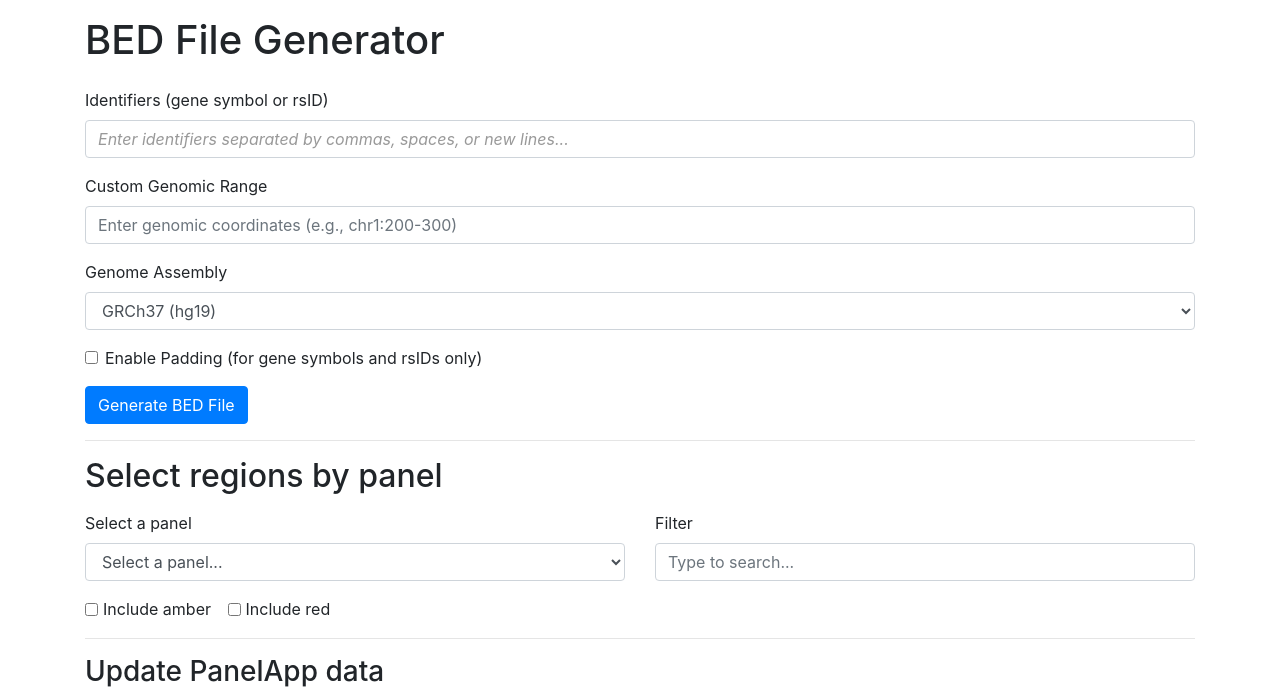
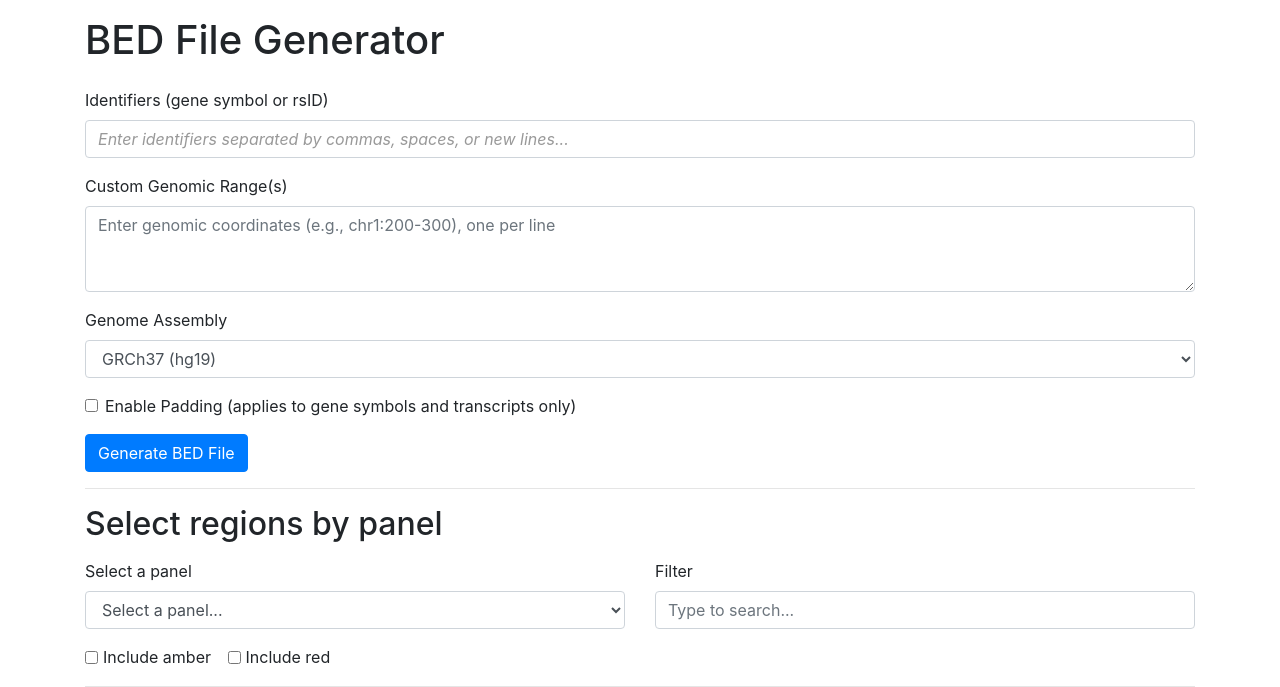
Before and after one commit to g-pyxl/bed_generator, a Flask app: page /bed_generator/ in a window 1280 px wide. Shown: the part 96-783 px from the top of the page. Run offline with Flask 3, Linux system fonts and the light colour scheme; data that the repository does not hold is empty; some libraries are stand-ins or nearby versions.

Commit message:
Post iacc changes

```diff
--- a/app/bed_generator/routes.py
+++ b/app/bed_generator/routes.py
@@ -12,7 +12,16 @@ def index():
         padding_3 = request.form.get('padding_3', 0, type=int)
 
         try:
-            results = process_identifiers(identifiers, coordinates, assembly, padding_5, padding_3)
+            results = []
+            # Process identifiers (genes, rsIDs) only once
+            if identifiers.strip():
+                results.extend(process_identifiers(identifiers, '', assembly, padding_5, padding_3))
+
+            # Process each coordinate separately
+            coordinate_list = [coord.strip() for coord in coordinates.split('\n') if coord.strip()]
+            for coord in coordinate_list:
+                results.extend(process_identifiers('', coord, assembly, padding_5, padding_3))
+
             session['results'] = results
             return redirect(url_for('bed_generator.results'))
         except ValueError as e:
--- a/app/bed_generator/utils.py
+++ b/app/bed_generator/utils.py
@@ -341,7 +341,7 @@ def process_identifiers(identifiers, coordinates, assembly, padding_5, padding_3
 
                 mane_transcript = cursor.fetchone()
 
-                if mane_transcript == '113':
+                if mane_transcript:
                     transcript_id, stable_id, stable_id_version = mane_transcript
                     print(f"MANE transcript for gene {identifier}: {stable_id}.{stable_id_version}")
 
--- a/app/templates/bed_generator.html
+++ b/app/templates/bed_generator.html
@@ -10,8 +10,8 @@
             <div class="form-control" id="identifiers" contenteditable="true" data-placeholder="Enter identifiers separated by commas, spaces, or new lines..."></div>
         </div>
         <div class="mb-3">
-            <label for="coordinates" class="form-label">Custom Genomic Range</label>
-            <input type="text" class="form-control" id="coordinates" name="coordinates" placeholder="Enter genomic coordinates (e.g., chr1:200-300)">
+            <label for="coordinates" class="form-label">Custom Genomic Range(s)</label>
+            <textarea class="form-control" id="coordinates" name="coordinates" rows="3" placeholder="Enter genomic coordinates (e.g., chr1:200-300), one per line"></textarea>
             <div id="coordinatesError" class="invalid-feedback"></div>
         </div>
         <div class="mb-3">
@@ -25,7 +25,7 @@
             <div class="form-check">
                 <input class="form-check-input" type="checkbox" id="paddingCheckbox" onchange="togglePaddingInput()">
                 <label class="form-check-label" for="paddingCheckbox">
-                    Enable Padding (for gene symbols and rsIDs only)
+                    Enable Padding (applies to gene symbols and transcripts only)
                 </label>
             </div>
             <input type="number" class="form-control padding-input" id="paddingInput5" name="padding_5" placeholder="5' padding (in base pairs)">
@@ -82,18 +82,23 @@
     <script src="{{ url_for('static', filename='js/bootstrap.bundle.min.js') }}"></script>
     <script>
         function validateCoordinates(input) {
+            const lines = input.split('\n');
+            for (let line of lines) {
+                line = line.trim();
+                if (line === '') continue;
+
                 const regex = /^(chr)?([1-9]|1\d|2[0-3]):(\d+)-(\d+)$/i;
-            const match = input.match(regex);
+                const match = line.match(regex);
 
                 if (!match) {
-                return "Invalid format. Use 'chromosome:start-end' (e.g., 1:200-300 or chr1:200-300).";
+                    return `Invalid format: ${line}. Use 'chromosome:start-end' (e.g., 1:200-300 or chr1:200-300).`;
                 }
 
                 const [, , chromosome, start, end] = match;
                 if (parseInt(start) >= parseInt(end)) {
-                return "Start position must be less than end position.";
+                    return `Invalid range: ${line}. Start position must be less than end position.`;
                 }
-
+            }
             return null; // No error
         }
 
--- a/app/templates/results.html
+++ b/app/templates/results.html
@@ -8,6 +8,10 @@
             height: 600px;
             width: 100%;
             margin-top: 20px;
+        }
+        .table-wrapper {
+            max-height: 400px; /* Adjust the height as needed */
+            overflow: auto;
         }
     </style>
 
@@ -24,7 +28,7 @@
                 <option value="hg19">hg19</option>
             </select>
         </div>
-        <div class="mb-3">
+        <div class="mb-3 table-wrapper">
             <table class="table table-bordered">
                 <thead>
                     <tr>
```
Also changed, not shown: README.md, 1 other file. Lines whose indentation alone changed are shown as unchanged.
